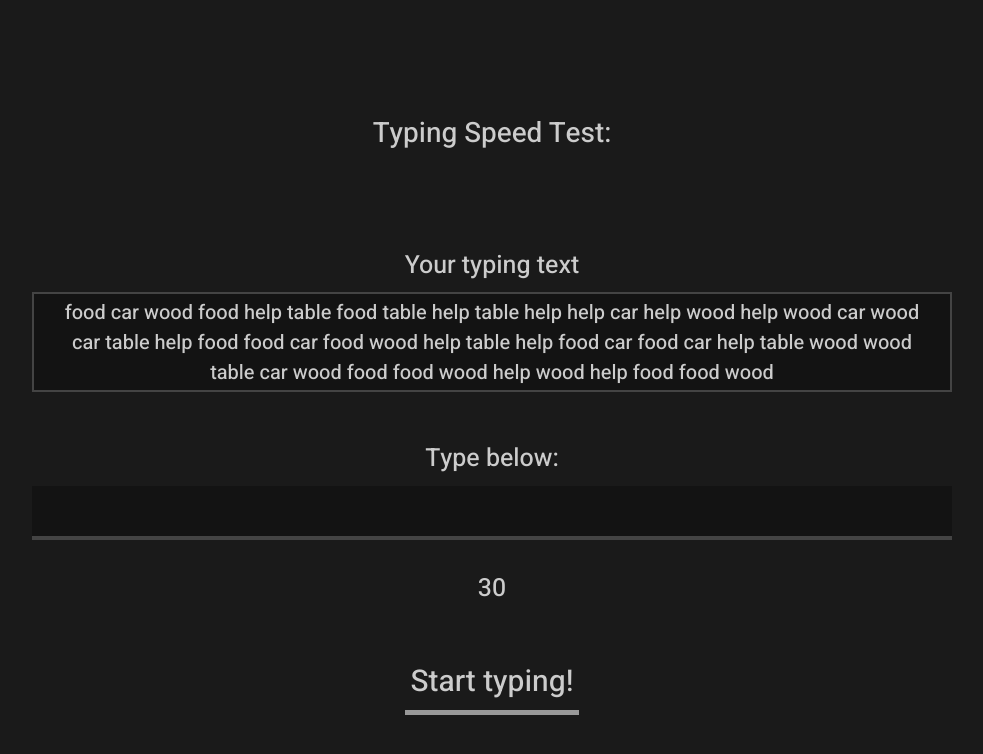
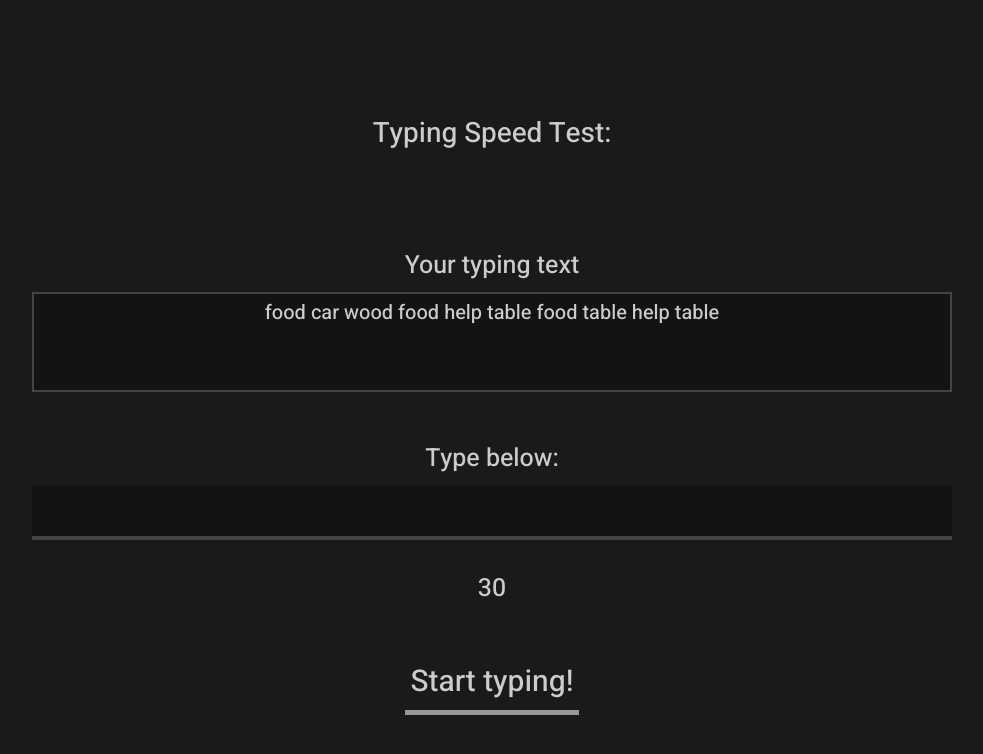
Before and after one commit to Dolidodzik/TypingSpeedTest, a Vue app: page / in a window 1280 px wide. Shown: the part 1059-1813 px from the top of the page, without its empty margins (148-1131 px from the left). Built offline with nearby package versions, Linux system fonts and the light colour scheme.

Commit message:
Fixed bugs with typing next words

```diff
--- a/src/components/typing/typing.js
+++ b/src/components/typing/typing.js
@@ -1,5 +1,4 @@
 import words from "../words.js"
-console.log(words)
 
 export default {
   name: 'typing',
@@ -18,7 +17,7 @@ export default {
 
       /* Settings */
       typing_time: 30,
-      number_of_words: 50,
+      number_of_words: 10,
       is_typing_started: false,
       typed_seconds: 0,
 
@@ -27,6 +26,9 @@ export default {
 
       /* Current user input-text value */
       current_user_text: "",
+
+      /* input text will be red when user typed incorrectly */
+      is_current_input_correct: true,
 
       /* Saved statictics data - this data will be used in next component, to display user details about his typing */
       ssdata: {
@@ -63,7 +65,7 @@ export default {
 
     current_word: function(){
 
-      let cur_word = "";
+      /*let cur_word = "";
       if(this.typing_words){
         cur_word = this.typing_words[this.current_word_index];
       }else{
@@ -71,7 +73,10 @@ export default {
         cur_word = this.typing_words[this.current_word_index];
       }
 
-      return cur_word;
+      return cur_word;*/
+
+      return this.typing_words[0]
+
     },
 
     /* This method creates styles for input */
@@ -79,35 +84,11 @@ export default {
       return styles
     },
 
-    /* Boolean that represents if user input is correct */
-    is_current_input_correct: {
-
-      get: function(){
-        return true;
-        let cut_current_word = this.current_word.substring(0, this.current_user_text.length);
-
-        if(cut_current_word == this.current_user_text){
-          return true;
-        }else{
-          return false;
-        }
-      },
-
-      set: function(){
-
-      }
-
-
-
-    }
-
   },
   mounted () {
 
     /* Creating typing text from random words, if custom_text wasn't provided */
     this.create_typing_words();
-
-    console.log(this.typing_words)
 
     /* Starting timer */
     this.$nextTick(function () {
@@ -120,7 +101,10 @@ export default {
 
     /* This function will be called on space */
     next_word: function(){
-      this.typing_words_left.pop();
+
+
+
+      this.typing_words.shift();
       this.current_user_text = null;
       this.current_word_index++;
       this.is_current_input_correct = true;
@@ -139,20 +123,33 @@ export default {
       let value;
 
       /* If key is not defined, it means user pressed space */
+      console.log(evt)
       if(evt){
-        value = evt.key;
-      }else{
-        value = " ";
+        if(evt.code == "Space"){
+          console.log("NEXTWORD TRIGGER")
+          this.next_word();
+        }else if(evt.key == "Backspace"){
+
+        }else{
+
+        }
       }
 
-      /* If user pressed space, lets go for next word */
-      if(value == " "){
-        this.next_word();
-      }else if(value == "Backspace"){
-        console.log("back")
+      /* checking if app should change this.is_current_input_correct */
+      let user_text_length = 0;
+      if(this.current_user_text){
+        user_text_length = this.current_user_text.length
+      }
+
+      let cut_current_word = this.current_word.substring(0, user_text_length);
+      console.log("cut curr word: "+cut_current_word)
+      console.log("current text: "+this.current_user_text)
+      if(cut_current_word == this.current_user_text){
+        this.is_current_input_correct = true;
       }else{
-        console.log(value)
+        this.is_current_input_correct = false;
       }
+
     },
 
     /* If typing is started every second change timer number, and stop typing when time is gone */
```
